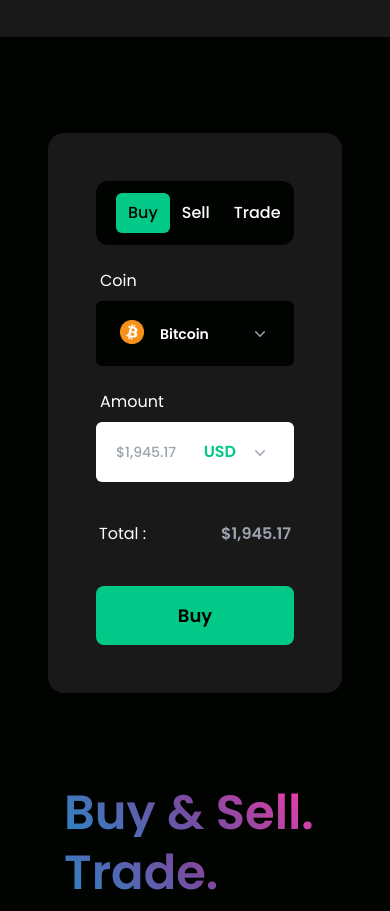
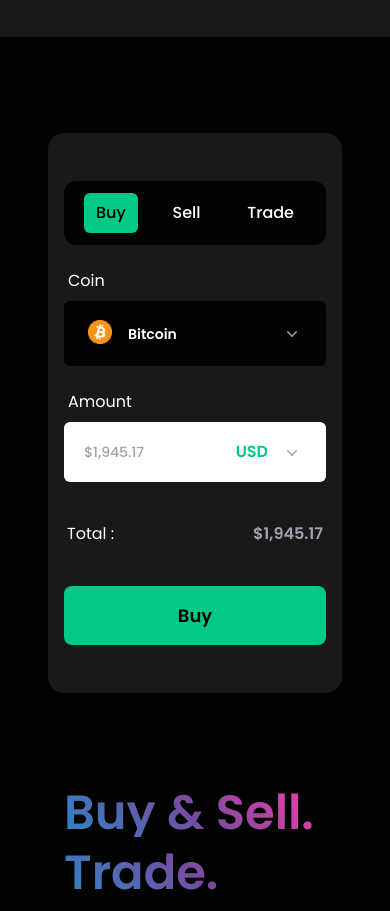
Before and after one commit to DennisJoelW/first_tailwind, a React (Create React App) app: page / in a window 390 px wide. Shown: the part 2060-2971 px from the top of the page. Built offline with nearby package versions, Linux system fonts and the light colour scheme.

Commit message:
fix padding on buy sell trade

```diff
--- a/src/components/Trade.jsx
+++ b/src/components/Trade.jsx
@@ -79,7 +79,7 @@ const Trade = () => {
     <div className=' w-full py-16 md:px-6 px-12 md:h-fit h-fit font-poppins mt-8 mb-8 items-center justify-center'>
         <div className=' max-w-[1080px] mx-auto flex md:flex-row flex-col text-white items-center justify-center'>
 
-            <div className=' md:w-1/2 w-full bg-[#191919] flex flex-col rounded-2xl md:px-16 md:py-8 py-4 px-12 lg:mr-8 md:mr-6 mb-16 h-full'>
+            <div className=' md:w-1/2 w-full bg-[#191919] flex flex-col rounded-2xl md:px-16 md:py-8 py-4 px-4 lg:mr-8 md:mr-6 mb-16 h-full'>
                 <div className='flex flex-col py-8 w-full mx-auto'>
 
                     <ThreeBtnOptions />
```
